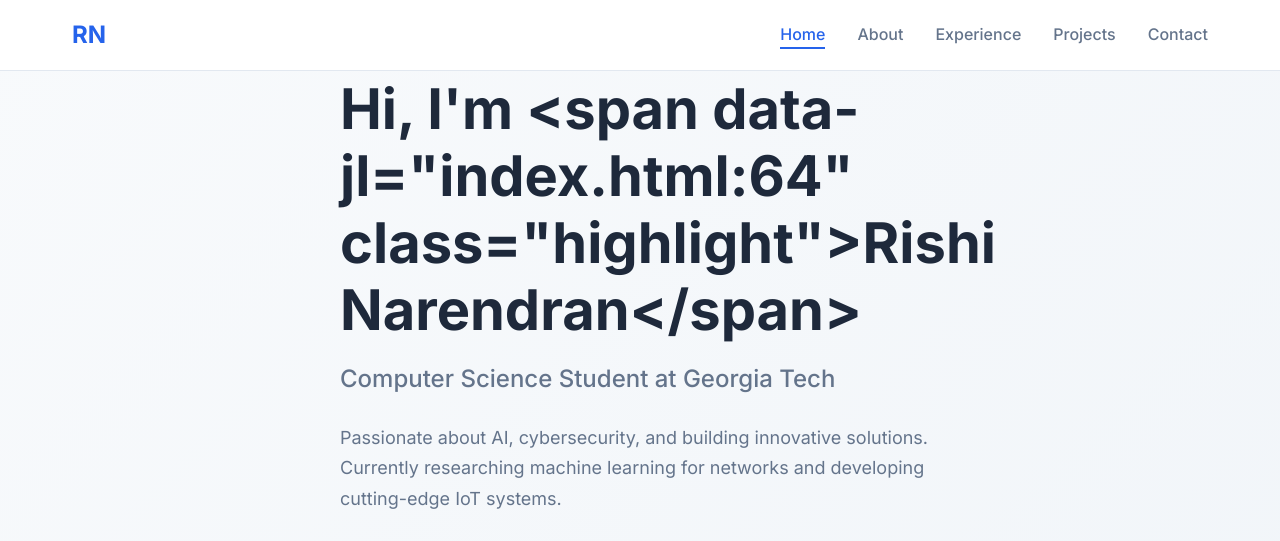
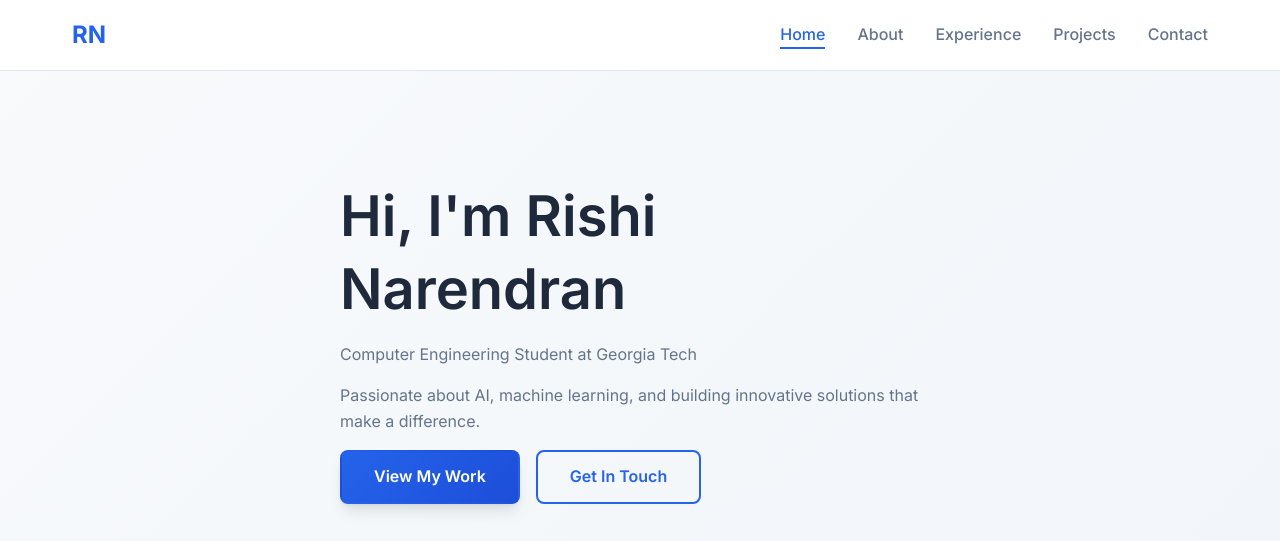
Before and after one commit to rishinaren/portfolio, a plain HTML site: page index.html in a window 1280 px wide. Shown: the top 541 px of the page. Drawn offline with Linux system fonts and the light colour scheme.

Commit message:
Update portfolio: fix name display, correct major to Computer Engineering, and update project GitHub links

```diff
--- a/index.html
+++ b/index.html
@@ -60,14 +60,9 @@
     <section id="home" class="hero">
         <div class="hero-container">
             <div class="hero-content">
-                <h1 class="hero-title">
-                    Hi, I'm <span class="highlight">Rishi Narendran</span>
-                </h1>
-                <p class="hero-subtitle">Computer Science Student at Georgia Tech</p>
-                <p class="hero-description">
-                    Passionate about AI, cybersecurity, and building innovative solutions.
-                    Currently researching machine learning for networks and developing cutting-edge IoT systems.
-                </p>
+                <h1>Hi, I'm Rishi Narendran</h1>
+                <p class="subtitle">Computer Engineering Student at Georgia Tech</p>
+                <p class="description">Passionate about AI, machine learning, and building innovative solutions that make a difference.</p>
                 <div class="hero-buttons">
                     <a href="#projects" class="btn btn-primary">View My Work</a>
                     <a href="#contact" class="btn btn-secondary">Get In Touch</a>
@@ -202,7 +197,7 @@
                     <div class="project-header">
                         <h3>Ask-Menu</h3>
                         <div class="project-links">
-                            <a href="https://github.com/rishinaren/ask-menu" target="_blank" aria-label="Source Code">
+                            <a href="https://github.com/rishinaren/Ask-Menu.git" target="_blank" aria-label="Source Code">
                                 <i class="fab fa-github"></i>
                             </a>
                         </div>
@@ -231,7 +226,7 @@
                     <div class="project-header">
                         <h3>RubiksVision</h3>
                         <div class="project-links">
-                            <a href="https://github.com/rishinaren/rubiksvision" target="_blank" aria-label="Source Code">
+                            <a href="https://github.com/rishinaren/rubiksvision.git" target="_blank" aria-label="Source Code">
                                 <i class="fab fa-github"></i>
                             </a>
                         </div>
@@ -260,7 +255,7 @@
                     <div class="project-header">
                         <h3>ATLVeg</h3>
                         <div class="project-links">
-                            <a href="https://github.com/rishinaren/atlveg" target="_blank" aria-label="Source Code">
+                            <a href="https://github.com/rishinaren/ATLVeg.git" target="_blank" aria-label="Source Code">
                                 <i class="fab fa-github"></i>
                             </a>
                         </div>
```
